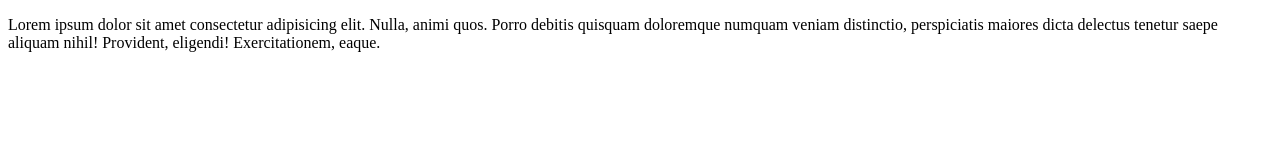
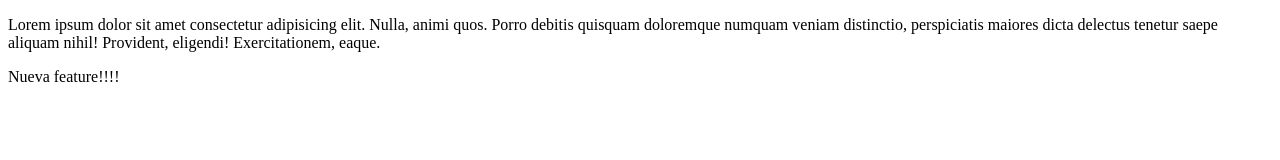
Before and after one commit to Ex0num/REPASO-GITHUB, a plain HTML site: page index.html in a window 1280 px wide. Drawn offline with Linux system fonts and the light colour scheme.

Commit message:
NUEVO CAMBIO A LA NUEVA RAMA

```diff
--- a/index.html
+++ b/index.html
@@ -14,5 +14,10 @@
             Provident, eligendi! Exercitationem, eaque.
         </p>
     </header>
+    <footer>
+        <p>
+            Nueva feature!!!!
+        </p>
+    </footer>
 </body>
 </html>
```
